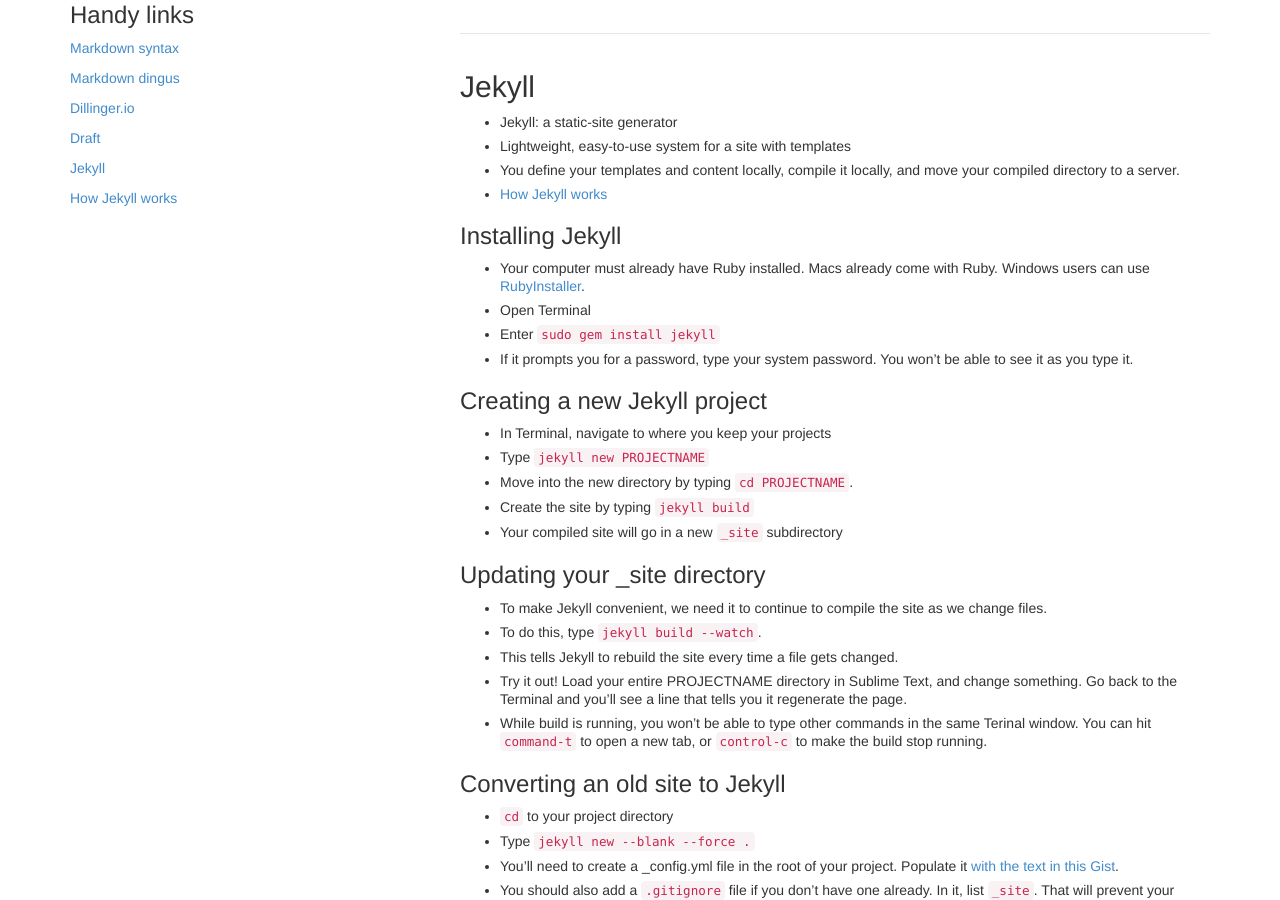
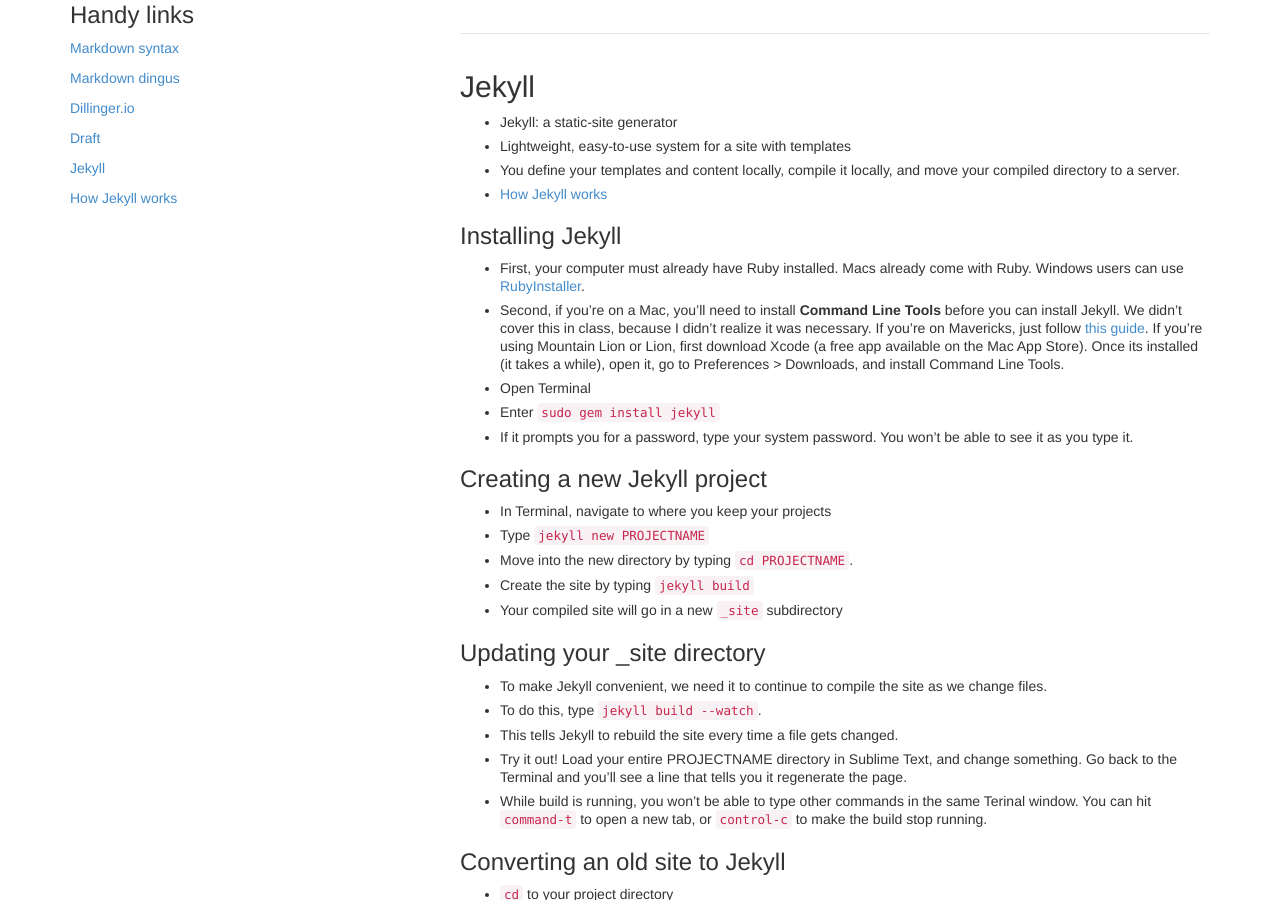
Before and after one commit to tsl-frontend/tsl-frontend.github.io, a Jekyll site: the page built from _posts/2013-11-13-14.md, in a window 1280 px wide and 900 px high, scrolled down 346 px. Built offline with Jekyll 4.4.1, drawn with Linux system fonts in a browser that asks for light colours; Markdown is read by kramdown in place of the engine named in the settings.

Commit message:
Command Line Tools.

```diff
--- a/_posts/2013-11-13-14.md
+++ b/_posts/2013-11-13-14.md
@@ -32,7 +32,8 @@ screencasts:
 
 ### Installing Jekyll
 
-- Your computer must already have Ruby installed. Macs already come with Ruby. Windows users can use [RubyInstaller](http://rubyinstaller.org/).
+- First, your computer must already have Ruby installed. Macs already come with Ruby. Windows users can use [RubyInstaller](http://rubyinstaller.org/).
+- Second, if you're on a Mac, you'll need to install **Command Line Tools** before you can install Jekyll. We didn't cover this in class, because I didn't realize it was necessary. If you're on Mavericks, just follow [this guide](http://www.computersnyou.com/2025/). If you're using Mountain Lion or Lion, first download Xcode (a free app available on the Mac App Store). Once its installed (it takes a while), open it, go to Preferences > Downloads, and install Command Line Tools.
 - Open Terminal
 - Enter `sudo gem install jekyll`
 - If it prompts you for a password, type your system password. You won't be able to see it as you type it.
```
